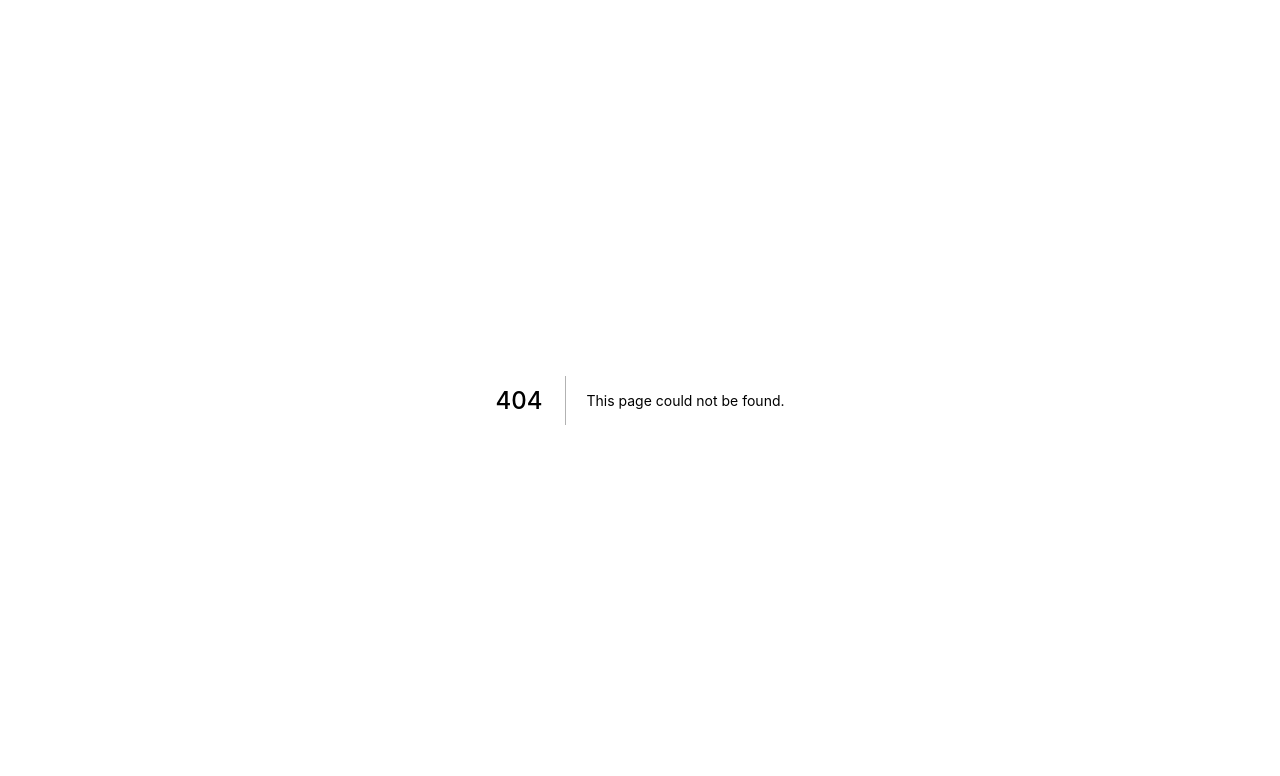
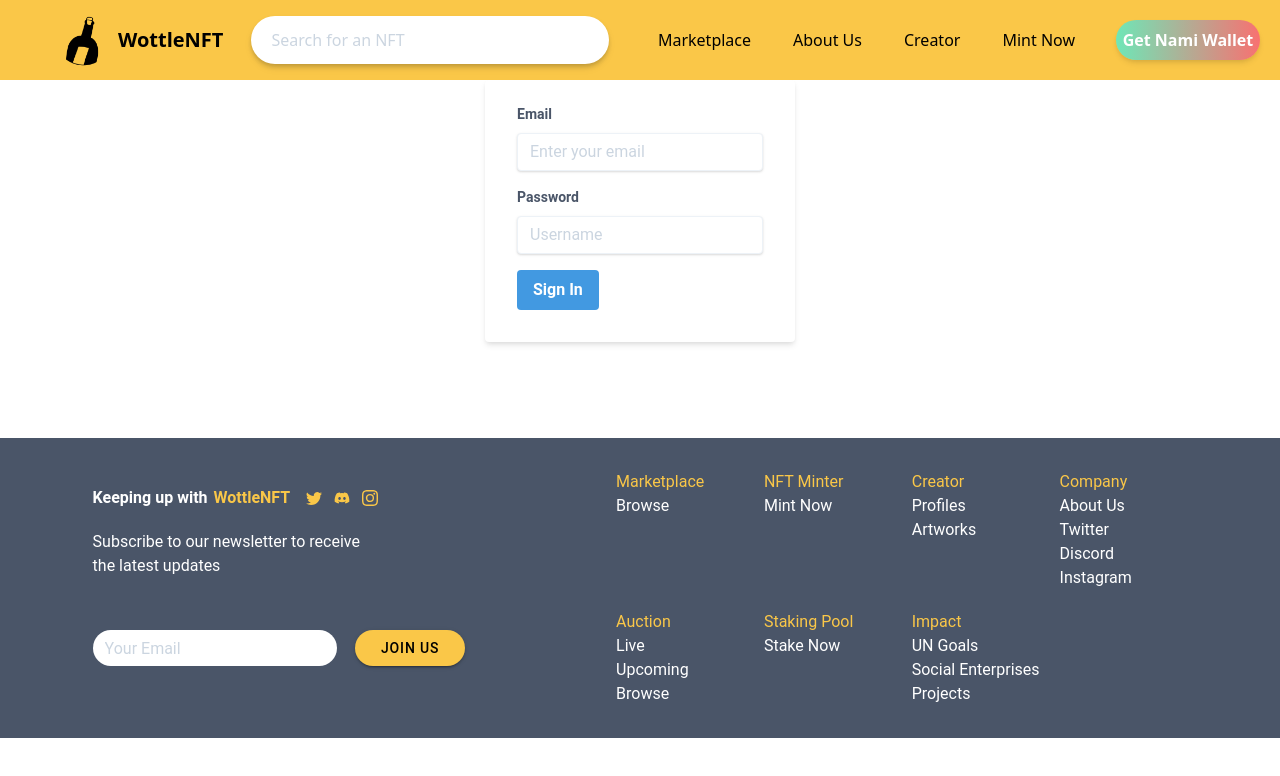
Before and after one commit to WottleNFT/wottlenft, a Next.js app in the folder frontend/: page /login in a window 1280 px wide. Before the commit this address had no page. Shown: the top 776 px of the page. Built offline with nearby package versions, Linux system fonts and the light colour scheme.

Commit message:
Simple login page

```diff
--- /dev/null
+++ b/frontend/src/pages/login.tsx
@@ -0,0 +1,69 @@
+import { IonCardTitle, IonButton } from "@ionic/react";
+import { useRouter } from "next/router";
+import React, { useState } from "react";
+import { Main } from "../templates/Main";
+
+const Login = () => {
+  const [email, setEmail] = useState("");
+  const [password, setPassword] = useState("");
+  const [signUpMessage, setSignUpMessage] = useState("");
+  const submitForm = async (e: React.FormEvent<HTMLFormElement>) => {
+   let data = {
+     email: email,
+     password: password
+   }
+   e.preventDefault()
+   const response = await fetch("http://localhost:3080/login", {
+     method:"POST",
+     body: JSON.stringify(data),
+     headers: {
+      "Content-Type": "application/json"
+     }
+   })
+   if (response.status == 200) {
+    setSignUpMessage("Successful login")
+    const data = await(response.json())
+    console.log(data);
+    console.log(data.accessToken)
+   } else {
+    setSignUpMessage("Error logging in")
+
+    console.log(response)
+    }
+  }
+
+  const router = useRouter();
+  return (
+    <Main>
+      <div className="flex flex-col justify-center items-center">
+        <form className="bg-white shadow-md rounded px-8 pt-6 pb-8 mb-4"
+        onSubmit={submitForm}>
+          <div className="mb-4">
+            <label className="block text-gray-700 text-sm font-bold mb-2" >
+              Email
+            </label>
+            <input className="shadow appearance-none border rounded w-full py-2 px-3 text-gray-700 leading-tight focus:outline-none focus:shadow-outline"
+            type="text" onChange={e => setEmail(e.target.value)} placeholder="Enter your email"/>
+          </div>
+          <div className="mb-4">
+            <label className="block text-gray-700 text-sm font-bold mb-2" >
+              Password
+            </label>
+            <input className="shadow appearance-none border rounded w-full py-2 px-3 text-gray-700 leading-tight focus:outline-none focus:shadow-outline"
+            type="text" onChange={e => setPassword(e.target.value)} placeholder="Username"/>
+          </div>
+         <div className="flex items-center justify-between">
+        <button className="bg-blue-500 hover:bg-blue-700 text-white font-bold py-2 px-4 rounded focus:outline-none focus:shadow-outline"
+        type="submit"> Sign In
+        </button>
+        </div>
+        </form>
+        {
+          signUpMessage != "" ? <h5>{signUpMessage}</h5>:<div></div>
+        }
+      </div>
+      <div className="p-10" />
+    </Main>
+  );
+};
+export default Login;
```
